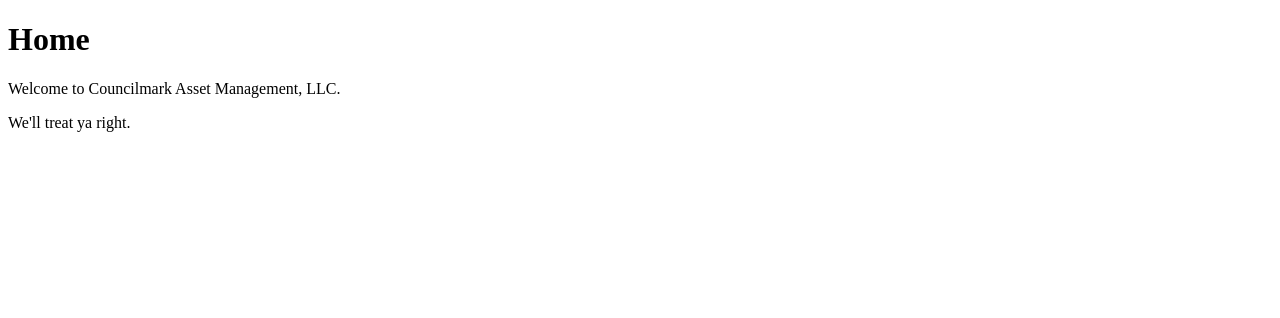
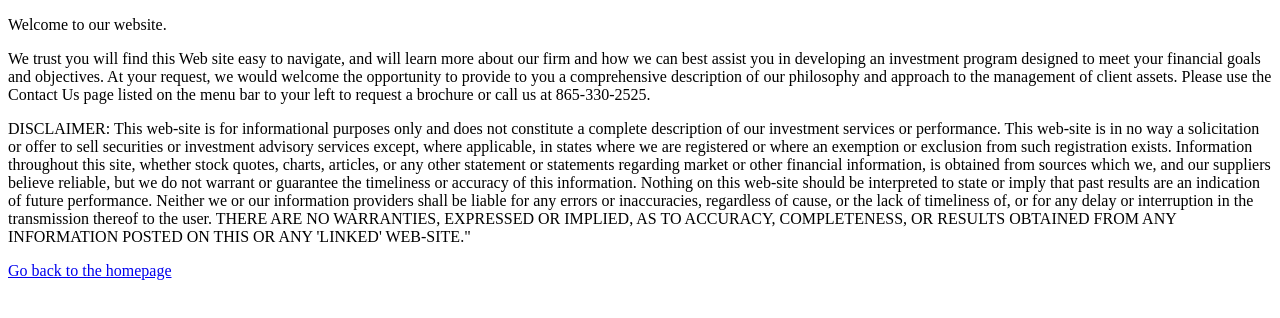
Before and after one commit to jonzfisher/councilmark, a Gatsby site: page / in a window 1280 px wide. Built offline with nearby package versions, Linux system fonts and the light colour scheme; Gatsby itself is replaced by a stand-in of ours.

Commit message:
update services and remove home page for welcome route

```diff
--- a/src/layouts/index.js
+++ b/src/layouts/index.js
@@ -28,7 +28,7 @@
      }}
     >
       <nav className="side">
-        <Link to="/welcome">Welcome</Link>
+        <Link to="/">Welcome</Link>
         <Link to="/aboutOurName">About Our Name</Link>
         <Link to="/firmProfile">Firm Profile</Link>
         <Link to="/services">Services</Link>
--- a/src/pages/index.js
+++ b/src/pages/index.js
@@ -3,9 +3,39 @@
 
 const IndexPage = () => (
   <div>
-    <h1>Home</h1>
-    <p>Welcome to Councilmark Asset Management, LLC.</p>
-    <p>We'll treat ya right.</p>
+    <p>Welcome to our website.</p>
+    <p>
+    We trust you will find this Web site easy to navigate, and will learn more
+    about our firm and how we can best assist you in developing an investment
+    program designed to meet your financial goals and objectives.
+
+    At your request, we would welcome the opportunity to provide to you a
+    comprehensive description of our philosophy and approach to the management
+    of client assets.  Please use the Contact Us page listed on the menu bar to
+    your left to request a brochure or call us at 865-330-2525.
+    </p>
+    <p>
+    DISCLAIMER: This web-site is for informational purposes only and does not
+    constitute a complete description of our investment services or performance.
+    This web-site is in no way a solicitation or offer to sell securities or
+    investment advisory services except, where applicable, in states where we
+    are registered or where an exemption or exclusion from such registration
+    exists. Information throughout this site, whether stock quotes, charts,
+    articles, or any other statement or statements regarding market or other
+    financial information, is obtained from sources which we, and our suppliers
+    believe reliable, but we do not warrant or guarantee the timeliness or
+    accuracy of this information. Nothing on this web-site should be
+    interpreted to state or imply that past results are an indication of
+    future performance. Neither we or our information providers shall be
+    liable for any errors or inaccuracies, regardless of cause, or the lack
+    of timeliness of, or for any delay or interruption in the transmission
+    thereof to the user. THERE ARE NO WARRANTIES, EXPRESSED OR IMPLIED, AS TO
+    ACCURACY, COMPLETENESS, OR RESULTS OBTAINED FROM ANY INFORMATION POSTED
+    ON THIS OR ANY 'LINKED' WEB-SITE."
+    </p>
+
+    <Link to="/">Go back to the homepage</Link>
+
   </div>
 )
 
--- a/src/pages/services.js
+++ b/src/pages/services.js
@@ -1,6 +1,5 @@
 import React from 'react'
 import Link from 'gatsby-link'
-import './services.css'
 import styled from 'styled-components'
 
 const SubHeader = styled.h2`
```
Also changed, not shown: src/pages/services.css (deleted, +0 -8 lines), src/pages/welcome.js (deleted, +0 -42 lines).
